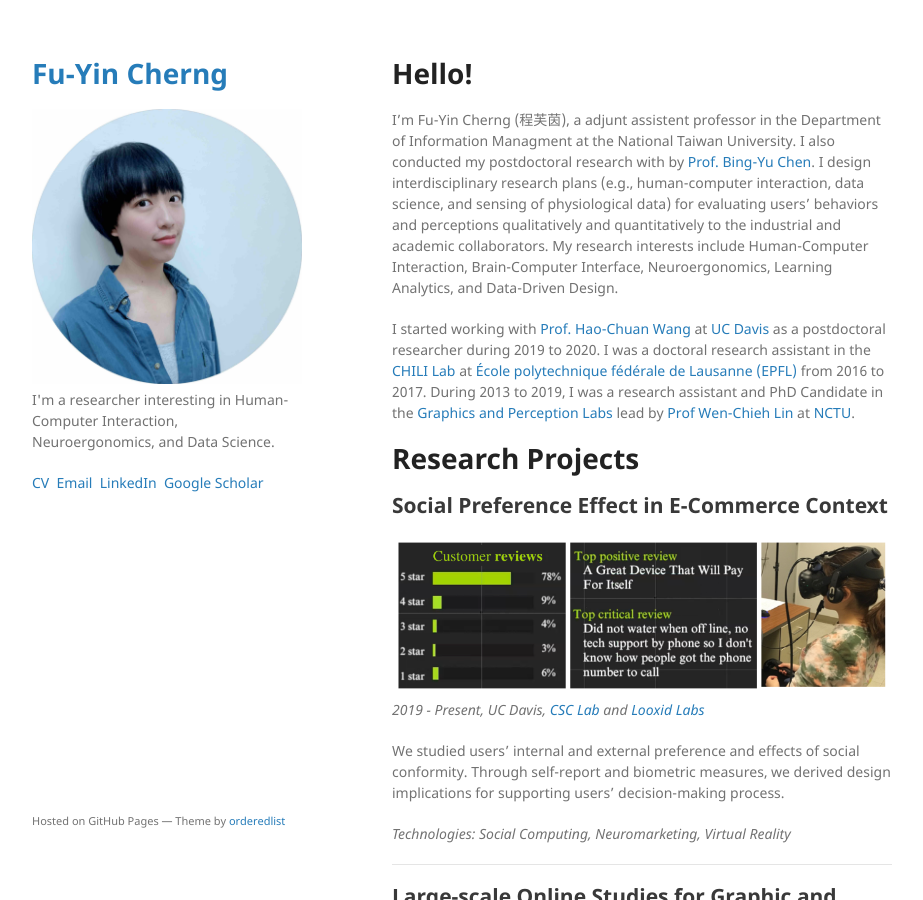
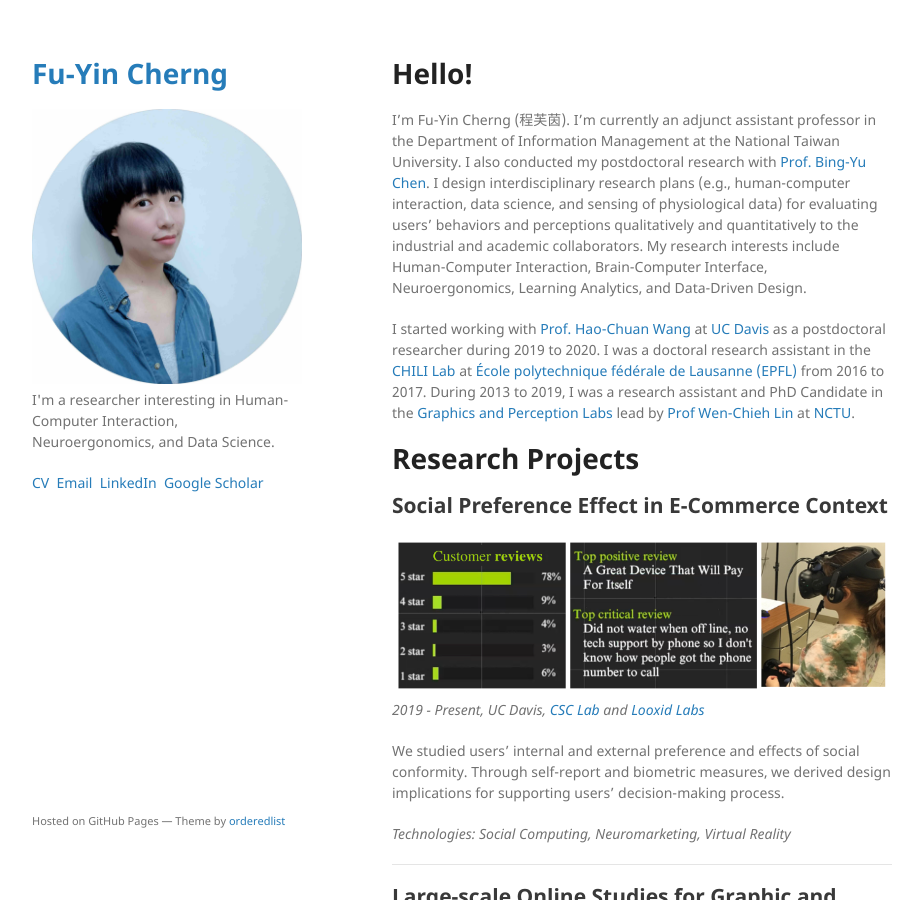
Before and after one commit to FuyinCherng/FuyinCherng.github.io, a Jekyll site: the page built from index.md, in a window 1280 px wide and 900 px high. Shown: the whole window, without its empty margins (178-1101 px from the left). Built offline with Jekyll 4.4.1, drawn with Linux system fonts in a browser that asks for light colours; our own code applies the rules of GitHub Pages for plain Markdown files.

Commit message:
Update index.md

```diff
--- a/index.md
+++ b/index.md
@@ -3,7 +3,7 @@ layout: default
 ---
 
 # Hello!
-I'm Fu-Yin Cherng (程芙茵), a adjunt assistent professor in the Department of Information Managment at the National Taiwan University. I also conducted my postdoctoral research with by [Prof. Bing-Yu Chen](http://graphics.im.ntu.edu.tw/~robin/). I design interdisciplinary research plans (e.g., human-computer interaction, data science, and sensing of physiological data) for evaluating users’ behaviors and perceptions qualitatively and quantitatively to the industrial and academic collaborators. My research interests include Human-Computer Interaction, Brain-Computer Interface, Neuroergonomics, Learning Analytics, and Data-Driven Design.
+I'm Fu-Yin Cherng (程芙茵). I'm currently an adjunct assistant professor in the Department of Information Management at the National Taiwan University. I also conducted my postdoctoral research with [Prof. Bing-Yu Chen](http://graphics.im.ntu.edu.tw/~robin/). I design interdisciplinary research plans (e.g., human-computer interaction, data science, and sensing of physiological data) for evaluating users’ behaviors and perceptions qualitatively and quantitatively to the industrial and academic collaborators. My research interests include Human-Computer Interaction, Brain-Computer Interface, Neuroergonomics, Learning Analytics, and Data-Driven Design.
 
 
 I started working with [Prof. Hao-Chuan Wang](http://www.haochuanwang.info/) at [UC Davis](https://www.ucdavis.edu/) as a postdoctoral researcher during 2019 to 2020. I was a doctoral research assistant in the [CHILI Lab](https://www.epfl.ch/labs/chili/) at [École polytechnique fédérale de Lausanne (EPFL)](https://www.epfl.ch/en/home/) from 2016 to 2017. During 2013 to 2019, I was a research assistant and PhD Candidate in the [Graphics and Perception Labs](https://gpl.cs.nctu.edu.tw) lead by [Prof Wen-Chieh Lin](https://gpl.cs.nctu.edu.tw/Steve-Lin/) at [NCTU](https://www.nctu.edu.tw/).
```
